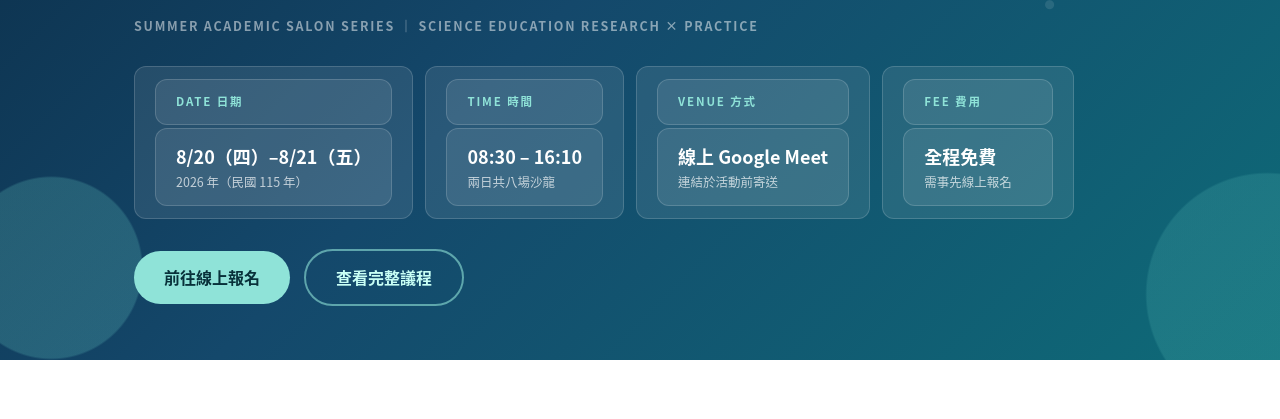
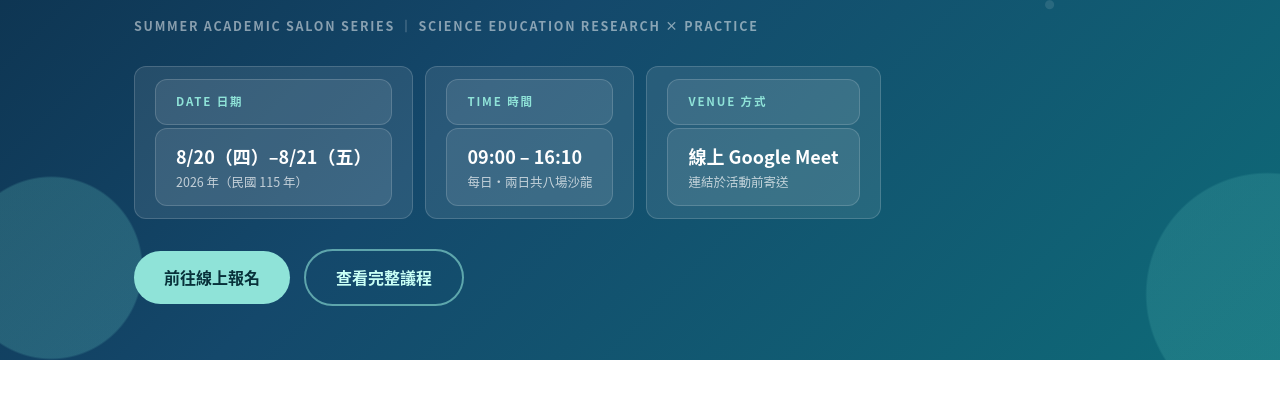
Before and after one commit to leechengpu/salon-2026, a plain HTML site: page index.html in a window 1280 px wide. Shown: the part 356-775 px from the top of the page. Drawn offline with Linux system fonts and the light colour scheme.

Commit message:
更新活動資訊：時間改為每日 09:00-16:10、移除費用欄位
Co-Authored-By: Claude Opus 5 <noreply@anthropic.com>

```diff
--- a/index.html
+++ b/index.html
@@ -1,7 +1,7 @@
 <!doctype html><html lang="zh-Hant"><head>
 <meta charset="utf-8"><meta name="viewport" content="width=device-width,initial-scale=1">
 <title>2026 夏日學術沙龍系列講座｜中華民國科學教育學會</title>
-<meta name="description" content="中華民國科學教育學會 2026 夏日學術沙龍系列講座｜科教研究與實務的對話。2026/8/20–8/21 線上舉行，八場沙龍、全程免費。">
+<meta name="description" content="中華民國科學教育學會 2026 夏日學術沙龍系列講座｜科教研究與實務的對話。2026/8/20–8/21 線上舉行，每日 09:00–16:10，兩日八場沙龍。">
 <style>
 *{margin:0;padding:0;box-sizing:border-box}
 :root{--navy:#0b2c46;--teal:#0e6b78;--mint:#8fe3d8;--ink:#12212e;--mut:#5d7385;--line:#e3ebf0;--bg:#f5f8fa}
@@ -160,9 +160,8 @@ footer .mint{color:var(--mint)}
   <div class="en">SUMMER ACADEMIC SALON SERIES ｜ SCIENCE EDUCATION RESEARCH × PRACTICE</div>
   <div class="hb">
     <div><div class="k">DATE 日期</div><div class="v">8/20（四）–8/21（五）<small>2026 年（民國 115 年）</small></div></div>
-    <div><div class="k">TIME 時間</div><div class="v">08:30 – 16:10<small>兩日共八場沙龍</small></div></div>
+    <div><div class="k">TIME 時間</div><div class="v">09:00 – 16:10<small>每日・兩日共八場沙龍</small></div></div>
     <div><div class="k">VENUE 方式</div><div class="v">線上 Google Meet<small>連結於活動前寄送</small></div></div>
-    <div><div class="k">FEE 費用</div><div class="v">全程免費<small>需事先線上報名</small></div></div>
   </div>
   <div class="hcta">
     <a class="btn" href="https://forms.gle/d5zNyEon4i1NBrp97" target="_blank" rel="noopener">前往線上報名</a>
```
